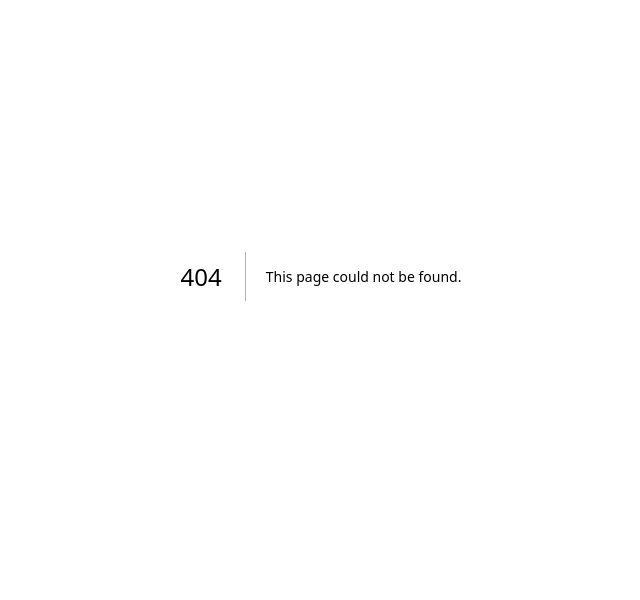
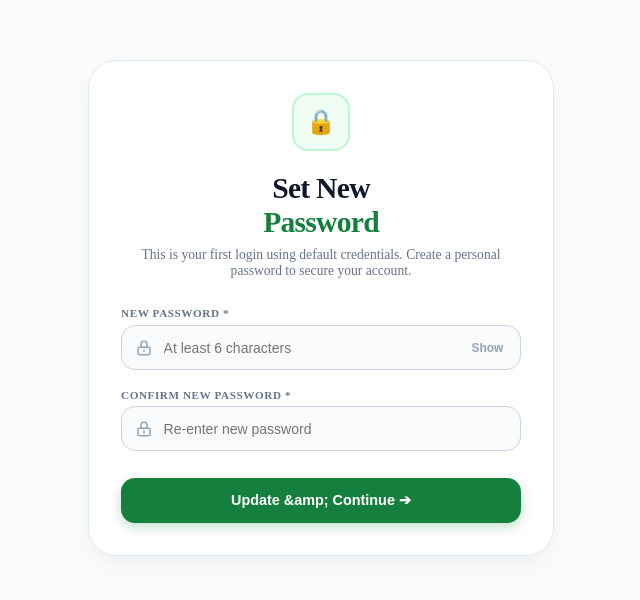
Before and after one commit to renoweebeloy/cec-track-js, a Next.js app: page /update-password in a window 1280 px wide. Before the commit this address had no page. Shown: the part 124-724 px from the top of the page, without its empty margins (319-959 px from the left). Built offline with nearby package versions, Linux system fonts and the light colour scheme; no server answers; sample sign-in values are in the browser's storage.

Commit message:
Create update-password.js

```diff
--- /dev/null
+++ b/pages/update-password.js
@@ -0,0 +1,217 @@
+import { useState, useEffect } from 'react';
+import Head from 'next/head';
+import { useRouter } from 'next/router';
+import { supabase } from '../lib/supabaseClient';
+import styles from '../styles/Home.module.css';
+
+export default function UpdatePassword() {
+  const router = useRouter();
+  const [newPassword, setNewPassword] = useState('');
+  const [confirmPassword, setConfirmPassword] = useState('');
+  const [showPassword, setShowPassword] = useState(false);
+  const [loading, setLoading] = useState(false);
+  const [message, setMessage] = useState('');
+  const [isSuccess, setIsSuccess] = useState(false);
+
+  const [userEmail, setUserEmail] = useState('');
+  const [userRole, setUserRole] = useState('student');
+  const [schoolId, setSchoolId] = useState('');
+
+  useEffect(() => {
+    const email = typeof window !== 'undefined' ? sessionStorage.getItem('cec_user_email') : null;
+    const role = typeof window !== 'undefined' ? sessionStorage.getItem('cec_role') : 'student';
+    const id = typeof window !== 'undefined' ? sessionStorage.getItem('cec_school_id') : '';
+
+    if (!email) {
+      router.replace('/login');
+      return;
+    }
+
+    setUserEmail(email);
+    setUserRole(role);
+    setSchoolId(id);
+  }, [router]);
+
+  const handlePasswordUpdate = async (e) => {
+    e.preventDefault();
+    setMessage('');
+    setIsSuccess(false);
+
+    if (newPassword.length < 6) {
+      setMessage('Password must contain at least 6 characters.');
+      return;
+    }
+
+    if (newPassword !== confirmPassword) {
+      setMessage('New password and confirmation password do not match.');
+      return;
+    }
+
+    if (schoolId && newPassword.trim().toLowerCase() === schoolId.trim().toLowerCase()) {
+      setMessage('You cannot reuse your default School ID as your new password.');
+      return;
+    }
+
+    setLoading(true);
+
+    try {
+      // 1. Update password in Supabase Auth
+      const { error: authErr } = await supabase.auth.updateUser({
+        password: newPassword,
+      });
+
+      if (authErr) {
+        throw new Error(authErr.message);
+      }
+
+      // 2. Set must_change_password to false in profiles table
+      const { error: dbErr } = await supabase
+        .from('profiles')
+        .update({ must_change_password: false })
+        .eq('email', userEmail);
+
+      if (dbErr) {
+        throw new Error(dbErr.message);
+      }
+
+      setIsSuccess(true);
+      setMessage('Password updated successfully. Redirecting...');
+
+      setTimeout(() => {
+        if (userRole === 'staff') {
+          router.push('/admin');
+        } else {
+          router.push('/dashboard');
+        }
+      }, 1400);
+    } catch (err) {
+      setMessage(err.message || 'Failed to update password.');
+      setIsSuccess(false);
+    } finally {
+      setLoading(false);
+    }
+  };
+
+  return (
+    <div className={styles.loginContainer}>
+      <Head>
+        <title>Update Password • CEC TRACK</title>
+        <meta name="viewport" content="width=device-width, initial-scale=1.0, maximum-scale=1.0, user-scalable=no" />
+      </Head>
+
+      <div className={styles.loginCard}>
+        {/* Security Badge */}
+        <div style={{ display: 'flex', justifyContent: 'center', marginBottom: '1.25rem' }}>
+          <div
+            style={{
+              width: '54px',
+              height: '54px',
+              borderRadius: '16px',
+              backgroundColor: '#f0fdf4',
+              border: '2px solid #bbf7d0',
+              display: 'flex',
+              alignItems: 'center',
+              justifyContent: 'center',
+              fontSize: '1.5rem',
+            }}
+          >
+            🔒
+          </div>
+        </div>
+
+        <div className={styles.loginHeader}>
+          <h1 className={styles.loginTitle} style={{ fontSize: '1.85rem' }}>
+            Set New <br />
+            <span className={styles.loginTitleHighlight}>Password</span>
+          </h1>
+          <p className={styles.loginSubtitle}>
+            This is your first login using default credentials. Create a personal password to secure your account.
+          </p>
+        </div>
+
+        <form onSubmit={handlePasswordUpdate} className={styles.loginForm}>
+          <div className={styles.inputGroup}>
+            <label className={styles.inputLabel}>New Password *</label>
+            <div className={styles.inputWrapper}>
+              <div className={styles.inputIconLeft}>
+                <svg width="18" height="18" fill="none" stroke="currentColor" viewBox="0 0 24 24">
+                  <path
+                    strokeLinecap="round"
+                    strokeLinejoin="round"
+                    strokeWidth="2"
+                    d="M12 15v2m-6 4h12a2 2 0 002-2v-6a2 2 0 00-2-2H6a2 2 0 00-2 2v6a2 2 0 002 2zm10-10V7a4 4 0 00-8 0v4h8z"
+                  />
+                </svg>
+              </div>
+              <input
+                type={showPassword ? 'text' : 'password'}
+                placeholder="At least 6 characters"
+                className={styles.loginInput}
+                style={{ paddingRight: '3rem' }}
+                value={newPassword}
+                onChange={(e) => setNewPassword(e.target.value)}
+                required
+              />
+              <button
+                type="button"
+                onClick={() => setShowPassword(!showPassword)}
+                className={styles.passwordToggle}
+              >
+                {showPassword ? 'Hide' : 'Show'}
+              </button>
+            </div>
+          </div>
+
+          <div className={styles.inputGroup}>
+            <label className={styles.inputLabel}>Confirm New Password *</label>
+            <div className={styles.inputWrapper}>
+              <div className={styles.inputIconLeft}>
+                <svg width="18" height="18" fill="none" stroke="currentColor" viewBox="0 0 24 24">
+                  <path
+                    strokeLinecap="round"
+                    strokeLinejoin="round"
+                    strokeWidth="2"
+                    d="M12 15v2m-6 4h12a2 2 0 002-2v-6a2 2 0 00-2-2H6a2 2 0 00-2 2v6a2 2 0 002 2zm10-10V7a4 4 0 00-8 0v4h8z"
+                  />
+                </svg>
+              </div>
+              <input
+                type={showPassword ? 'text' : 'password'}
+                placeholder="Re-enter new password"
+                className={styles.loginInput}
+                value={confirmPassword}
+                onChange={(e) => setConfirmPassword(e.target.value)}
+                required
+              />
+            </div>
+          </div>
+
+          <button type="submit" disabled={loading} className={styles.submitBtn}>
+            {loading ? 'Saving Changes...' : 'Update &amp; Continue ➔'}
+          </button>
+        </form>
+
+        {message && (
+          <div
+            className={styles.alertMessage}
+            style={
+              isSuccess
+                ? {
+                    color: '#15803d',
+                    backgroundColor: '#f0fdf4',
+                    borderColor: '#bbf7d0',
+                  }
+                : {}
+            }
+          >
+            {message}
+          </div>
+        )}
+      </div>
+    </div>
+  );
+}
+
+export async function getServerSideProps() {
+  return { props: {} };
+}
```
